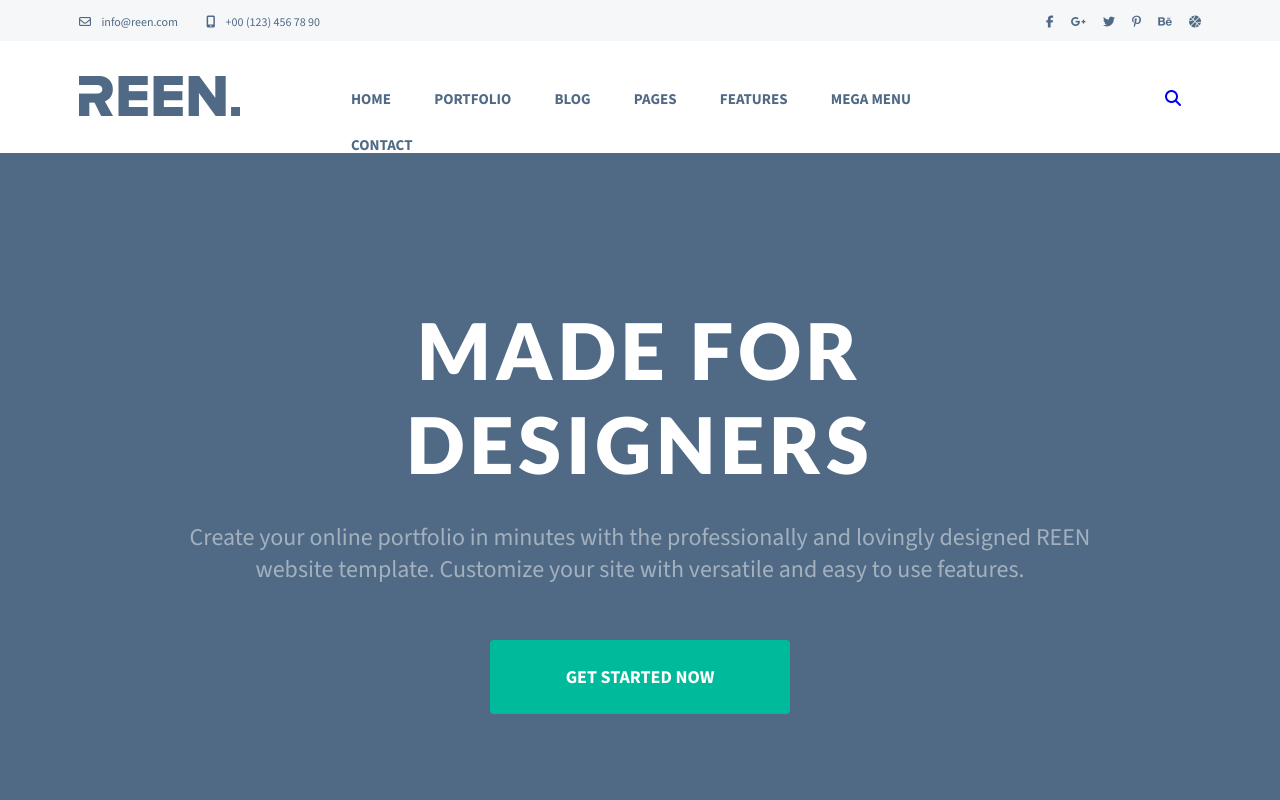
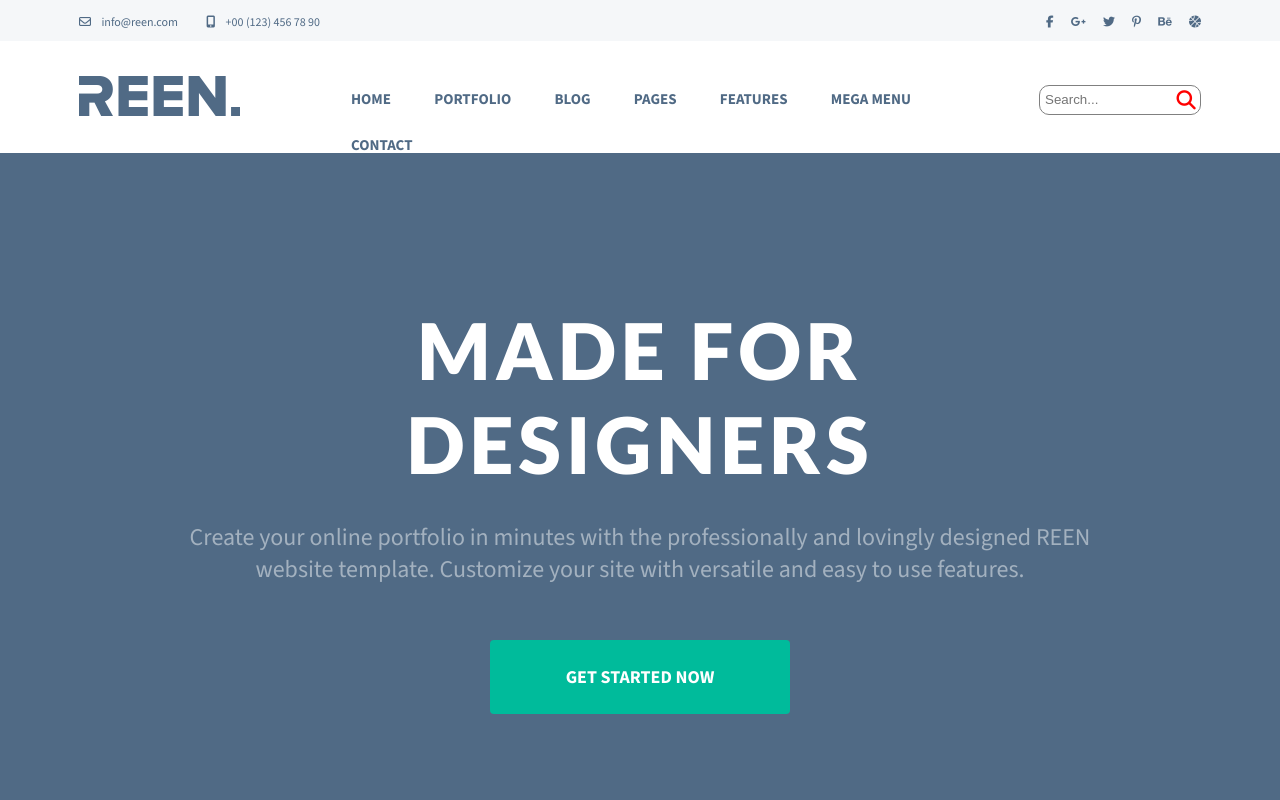
Before and after one commit to patil-97/site5-reen, a plain HTML site: page index.html in a window 1280 px wide. Both pictures are taken after a click on the link 1173 px from the left and 99 px from the top of the page. Shown: the top 800 px of the page. Drawn offline with nearby package versions, Linux system fonts and the light colour scheme.

Commit message:
add search icon effect

```diff
--- a/assets/css/style.css
+++ b/assets/css/style.css
@@ -65,11 +65,30 @@ body {
 
 .search {
   line-height: 46px;
-  text-align: right;
+
+}
+
+.search .inputs2{
+  position:relative;
 }
 
 .search a {
   padding: 0 20px;
+  position:absolute;
+  top:2px;
+  right:-8%;
+  transition: all 0.2s linear;
+}
+
+.search input{
+  height:30px;
+  width:100%;
+  padding:5px;
+  border: 1px solid gray;
+  border-radius: 10px;
+  transform : scale(0);
+  transition:all 0.2s linear;
+  transform-origin: right;
 }
 
 .navbar li a::before {
@@ -409,6 +428,14 @@ address {
   font-size: 14px;
   color: #707e8c;
   padding: 0 8px;
+  transition: all 0.2s linear;
+}
+
+.lastnav li a:hover{
+  transform:scale(1.1);
+  box-shadow:0 0 5px 2px #fff;
+  color:#fff;
+  border-radius:10px;
 }
 
 .arrow {
@@ -417,4 +444,10 @@ address {
   top: 25px;
   color: #3c5065;
   cursor: pointer;
+  transition: all 0.2s linear;
 }
+
+.arrow:hover{
+  transform:scale(1.2);
+  color:yellow;
+}
--- a/assets/js/app.js
+++ b/assets/js/app.js
@@ -0,0 +1,25 @@
+let icon = document.getElementById("searchIcon");
+let input = document.getElementById("input");
+
+
+
+let visibility = false;
+const inputToggle = () => {
+    if(!visibility){
+        input.style.transform = "scale(1)";
+        icon.style.color="red";
+        icon.style.scale = "1.2";
+        visibility = true;
+    }else{
+        input.style.transform = "scale(0)";
+        icon.style.color = "blue";
+        icon.style.scale = "1";
+        visibility = false;
+    }
+}
+
+
+
+
+
+icon.addEventListener("click", inputToggle);
--- a/index.html
+++ b/index.html
@@ -86,10 +86,13 @@
                 </ul>
               </nav>
             </div>
-            <div class="col-1 offset-1 search">
-              <a href="javascript:;"
-                ><i class="fa-solid fa-magnifying-glass"></i
-              ></a>
+            <div class="col-2 search">
+              <div class="inputs2">
+                <input type="text" id="input" placeholder="Search..."/>
+                <a href="javascript:;" id="searchIcon"
+                  ><i class="fa-solid fa-magnifying-glass"></i
+                ></a>
+              </div>
             </div>
           </div>
         </div>
@@ -389,7 +392,9 @@
             </div>
           </div>
         </div>
-        <a href="#top" ><i class="fa-solid fa-square-caret-up arrow fa-2x"></i></a>
+        <a href="#top"
+          ><i class="fa-solid fa-square-caret-up arrow fa-2x"></i
+        ></a>
       </section>
     </footer>
     <script src="./assets/js/app.js"></script>
```
